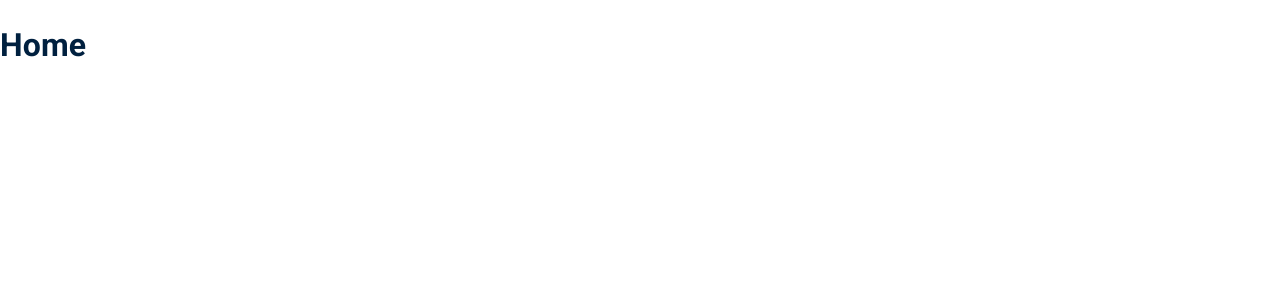
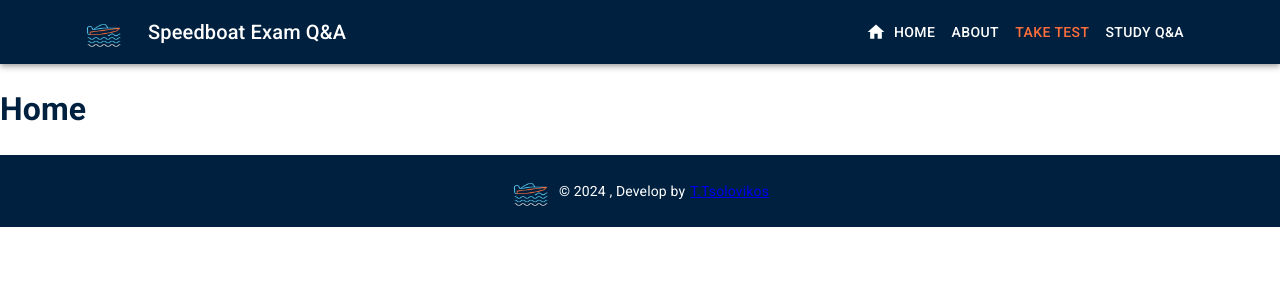
Before and after one commit to TsolosT/Speedboat-qna, a React (Vite) app: page / in a window 1280 px wide. Shown: the top 300 px of the page. Built offline with nearby package versions, Linux system fonts and the light colour scheme.

Commit message:
Added navbar & footer

```diff
--- a/src/App.jsx
+++ b/src/App.jsx
@@ -4,6 +4,8 @@ import About from './pages/About';
 import TakeTest from './pages/TakeTest';
 import StudyQna from './pages/StudyQna';
 import NotFound from './pages/NotFound';
+import Navbar from './components/layouts/Navbar';
+import Footer from './components/layouts/Footer';
 
 
 function App() {
@@ -11,6 +13,7 @@ function App() {
   return (
     <>
       <Router>
+        <Navbar/>
         <Routes>
           <Route path="/" element={<Home />} />
           <Route path="/about" element={<About />} />
@@ -18,6 +21,7 @@ function App() {
           <Route path="/study-qna" element={<StudyQna />} />
           <Route path='/*' element={<NotFound/>} />
         </Routes>
+        <Footer/>
       </Router>
     </>
   )
--- /dev/null
+++ b/src/components/layouts/Footer.jsx
@@ -0,0 +1,41 @@
+import { Box, Typography, Container } from '@mui/material';
+import logo from '../../assets/speedboat-logo.png';
+import { Link } from 'react-router-dom';
+
+const Footer = () => {
+    const currentYear = new Date().getFullYear();
+    const githubUrl = 'https://github.com/TsolosT';
+    return (
+        <Box
+            component="footer"
+            sx={{
+            backgroundColor: 'primary.main',
+            color: 'white',
+            py: 2,
+            position: 'relative',
+            width: '100%',
+            }}
+        >
+            <Container maxWidth="lg" sx={{ display: 'flex', justifyContent: 'center', alignItems: 'center' }}>
+            <Box sx={{ display: 'flex', alignItems: 'center' }}>
+                <img src={logo} alt="Logo" style={{ width: '40px', height: '40px', marginRight: '8px' }} />
+            </Box>
+            <Typography variant="body2">
+                © {currentYear} , Develop by
+                <span style={{ marginLeft: '5px' }}></span>
+                <Link
+                    href={githubUrl}
+                    target="_blank"
+                    rel="noopener"
+                    color='secondary'
+                    sx={{ color: 'secondary.main', textDecoration: 'none', ml: 1 }}
+                >
+                    T.Tsolovikos
+                </Link>
+            </Typography>
+            </Container>
+        </Box>
+    );
+};
+
+export default Footer;
--- /dev/null
+++ b/src/components/layouts/Navbar.jsx
@@ -0,0 +1,155 @@
+import { AppBar, Toolbar, Typography, IconButton, Button, Drawer, List, ListItem, ListItemText, Box } from '@mui/material';
+import { Link } from 'react-router-dom';
+import MenuIcon from '@mui/icons-material/Menu';  // Menu icon for mobile
+import HomeIcon from '@mui/icons-material/Home';
+import Container from '@mui/material/Container';
+import speedboatIcon from '../../assets/speedboat-logo.png';
+import { useState } from 'react';
+
+function Navbar() {
+  // State to handle mobile menu drawer
+  const [mobileOpen, setMobileOpen] = useState(false);
+
+  // Toggle drawer
+  const handleDrawerToggle = () => {
+    setMobileOpen(!mobileOpen);
+  };
+
+  // List for Drawer (menu options in mobile view)
+  const drawer = (
+    <Box onClick={handleDrawerToggle} sx={{ textAlign: 'center' }}>
+      <img src={speedboatIcon} alt="Speedboat Logo" style={{ width: '50px', marginTop: '10px' }} />
+      <List>
+        <ListItem button component={Link} to="/">
+          <ListItemText primary="Home" color="primary"  sx={{
+              color: 'primary.main', // Main color
+              '&:hover': { color: 'secondary.main' }, // Hover text color
+            }}/>
+        </ListItem>
+        <ListItem button component={Link} to="/about" >
+          <ListItemText primary="About"  sx={{
+              color: 'primary.main',
+              '&:hover': { color: 'secondary.main' },
+            }} />
+        </ListItem>
+        <ListItem button component={Link} to="/take-test"   sx={{
+            color: 'secondary.main',
+            '&:hover': {
+              backgroundColor: 'primary.main',  // Hover background color
+            },
+          }}>
+          <ListItemText primary="Take Test"  sx={{
+              color: 'secondary.main',
+              '&:hover': { color: 'secondary.main' },
+            }} />
+        </ListItem>
+        <ListItem button component={Link} to="/study-qna">
+          <ListItemText primary="Study Q&A"  sx={{
+              color: 'primary.main',
+              '&:hover': { color: 'secondary.main' },
+            }} />
+        </ListItem>
+      </List>
+    </Box>
+  );
+
+  return (
+    <AppBar position="static" color="primary">
+      <Container maxWidth="lg">
+        <Toolbar>
+          {/* Icon Button with PNG icon */}
+          <IconButton edge="start" component={Link} to="/" color="inherit" sx={{ mr: 2 }}>
+            <img src={speedboatIcon} alt="Speedboat Logo" style={{ width: '40px', height: '40px' }} />
+          </IconButton>
+
+          {/* Website Title */}
+          <Typography variant="h6" component="div" sx={{ flexGrow: 1 }}>
+            Speedboat Exam Q&A
+          </Typography>
+
+          {/* Desktop Menu */}
+          <Box sx={{ display: { xs: 'none', md: 'flex' } }}>
+            <Button
+              component={Link}
+              to="/"
+              color="inherit"
+              startIcon={<HomeIcon />}
+              sx={{
+                '&:hover': {
+                  backgroundColor: 'rgba(255, 255, 255, 0.1)',
+                  transform: 'scale(1.05)',
+                },
+              }}
+            >
+              Home
+            </Button>
+            <Button
+              component={Link}
+              to="/about"
+              color="inherit"
+              sx={{
+                '&:hover': {
+                  backgroundColor: 'rgba(255, 255, 255, 0.1)',
+                  transform: 'scale(1.05)',
+                },
+              }}
+            >
+              About
+            </Button>
+            <Button
+              component={Link}
+              to="/take-test"
+              color="secondary"
+              sx={{
+                '&:hover': {
+                  backgroundColor: 'rgba(255, 255, 255, 0.1)',
+                  transform: 'scale(1.05)',
+                },
+              }}
+            >
+              Take Test
+            </Button>
+            <Button
+              component={Link}
+              to="/study-qna"
+              color="inherit"
+              sx={{
+                '&:hover': {
+                  backgroundColor: 'rgba(255, 255, 255, 0.1)',
+                  transform: 'scale(1.05)',
+                },
+              }}
+            >
+              Study Q&A
+            </Button>
+          </Box>
+
+          {/* Mobile Menu Icon (visible on small screens) */}
+          <IconButton
+            color="secondary"
+            aria-label="open drawer"
+            edge="start"
+            onClick={handleDrawerToggle}
+            sx={{ display: { xs: 'block', md: 'none' } , '&:hover': {
+              transform: 'scale(1.05)',
+            },}} // Show on small screens only
+          >
+            <MenuIcon />
+          </IconButton>
+        </Toolbar>
+      </Container>
+
+      {/* Drawer for Mobile Menu */}
+      <Drawer
+        anchor="left"
+        open={mobileOpen}
+        onClose={handleDrawerToggle}
+        sx={{ display: { xs: 'block', md: 'none' } }}  // Only display on small screens
+      >
+        {drawer}
+      </Drawer>
+    </AppBar>
+  );
+}
+
+export default Navbar;
```
